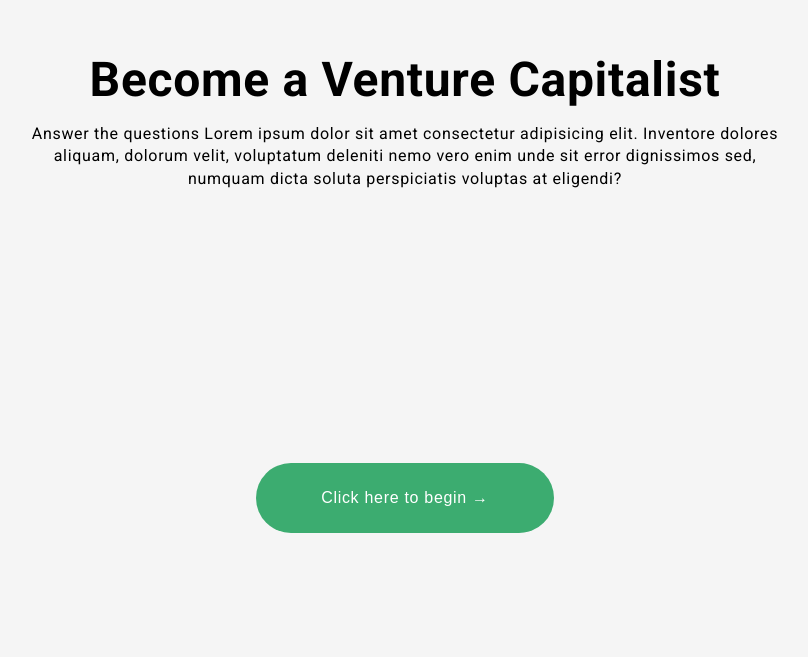
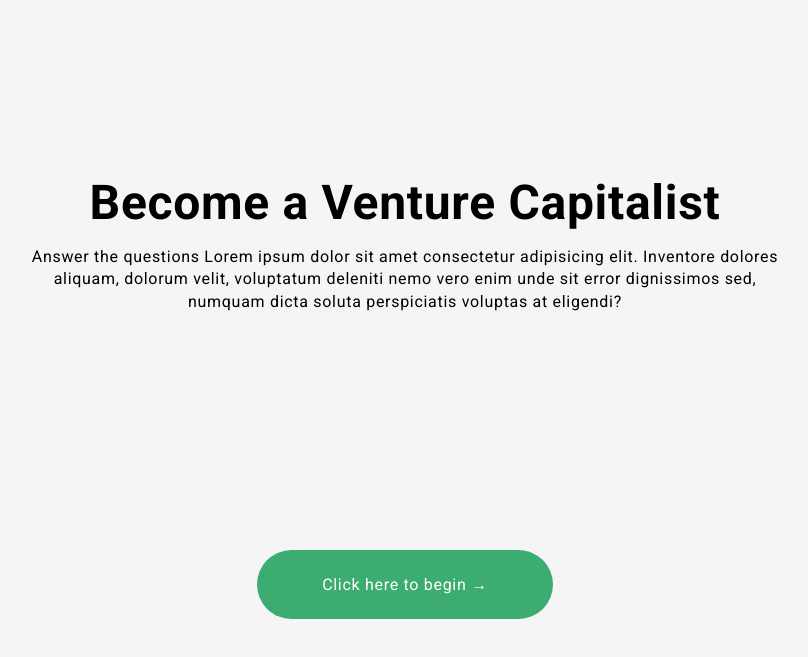
Before and after one commit to Gblack-Hub/quiz-app, a Vue app: page / in a window 1280 px wide. Shown: the part 123-780 px from the top of the page, without its empty margins (235-1043 px from the left). Built offline with nearby package versions, Linux system fonts and the light colour scheme.

Commit message:
minor restructure

```diff
--- a/src/assets/styles/index.css
+++ b/src/assets/styles/index.css
@@ -10,3 +10,35 @@ html, body {
     letter-spacing: 0.7px;
     line-height: 1.4;
 }
+
+.button {
+    background-color: var(--primary-color);
+    line-height: 1.5;
+    color: #ffffff;
+    letter-spacing: 0.7px;
+    text-align: center;
+    text-decoration: none;
+    vertical-align: middle;
+    cursor: pointer;
+    -webkit-user-select: none;
+    -moz-user-select: none;
+    -ms-user-select: none;
+    user-select: none;
+    border: 1px solid transparent;
+    border-radius: 50px;
+    font-size: 1rem;
+    padding: 0.5rem 2rem;
+    margin: 15px 0px;
+    transition: 0.5s;
+}
+
+.button:hover {
+    background-color: var(--secondary-color);
+    transition: 0.5s;
+    color: #000;
+}
+
+.button:focus {
+    box-shadow: 0 0 0 0.25rem rgb(13 110 253 / 25%);
+    outline: none;
+}
--- a/src/components/homepage/BeginButton.vue
+++ /dev/null
@@ -1,50 +0,0 @@
-<template>
-    <div id="begin-button-main">
-        <button @click="goToQuestionsPage">Click here to begin &rarr;</button>
-    </div>
-</template>
-<script>
-export default {
-    name: "BeginButton",
-    methods: {
-        goToQuestionsPage() {
-            this.$router.push("/questions");
-        }
-    }
-}
-</script>
-<style scoped>
-    #begin-button-main {
-        margin: auto;
-    }
-    button {
-        background-color: var(--primary-color);
-        line-height: 1.5;
-        color: #ffffff;
-        letter-spacing: 0.7px;
-        text-align: center;
-        text-decoration: none;
-        vertical-align: middle;
-        cursor: pointer;
-        -webkit-user-select: none;
-        -moz-user-select: none;
-        -ms-user-select: none;
-        user-select: none;
-        border: 1px solid transparent;
-        border-radius: 50px;
-        padding: 1.375rem 4rem;
-        font-size: 1rem;
-        margin: 15px 0px;
-        transition: 0.5s;
-    }
-    button:hover {
-        background-color: var(--secondary-color);
-        transition: 0.5s;
-        color: #000;
-    }
-
-    button:focus {
-        box-shadow: 0 0 0 0.25rem rgb(13 110 253 / 25%);
-        outline: none;
-    }
-</style>
--- a/src/components/homepage/Hero.vue
+++ b/src/components/homepage/Hero.vue
@@ -3,17 +3,17 @@
         <transition name="fade" appear>
             <HeroText />
         </transition>
-        <BeginButton />
+        <div>
+            <router-link to="/questions" class="button">Click here to begin &rarr;</router-link>
+        </div>
     </div>
 </template>
 <script>
 import HeroText from './HeroText.vue'
-import BeginButton from './BeginButton.vue'
 
 export default {
     name: 'HeroComponent',
     components: {
-        BeginButton,
         HeroText
     }
 }
@@ -21,11 +21,12 @@ export default {
 <style scoped>
     #hero-main {
         width: 90%;
-        height: 100%;
+        height: 90%;
         margin: auto;
         display: flex;
         flex-direction: column;
         align-content: space-between;
+        align-items: center;
     }
 
     .fade-enter-from {
@@ -40,6 +41,11 @@ export default {
         transition: all 1.5s ease;
     }
 
+    .button {
+        display: inline;
+        padding: 1.475rem 4rem;
+    }
+
     @media screen and (min-width: 576px){
         #hero-main {
             width: 60%;
--- a/src/pages/homepage/HomePage.vue
+++ b/src/pages/homepage/HomePage.vue
@@ -1,7 +1,7 @@
 <template>
-  <section>
+  <div id="homepage-main">
       <Hero />
-  </section>
+  </div>
 </template>
 
 <script>
@@ -16,7 +16,7 @@ export default {
 </script>
 
 <style scoped>
-  section {
+  #homepage-main {
     height: 100vh;
   }
 </style>
--- a/src/pages/questions/QuestionsPage.vue
+++ b/src/pages/questions/QuestionsPage.vue
@@ -1,11 +1,11 @@
 <template>
     <div id="questions-page-main">
-        <h2 class="questions-page-title">Answer the questions below</h2>
+        <h2 class="questions-page-title">Answer the following questions</h2>
         <div v-for="(question, index) in questions" :key="index">
             <SingleQuestion :question="question" />
         </div>
         <div class="submit-button-container">
-            <button @click="submitAnswers">Submit</button>
+            <button class="button" @click="submitAnswers">Submit</button>
         </div>
     </div>
 </template>
@@ -31,7 +31,8 @@ export default {
 </script>
 <style scoped>
     #questions-page-main {
-        margin: 1rem;
+        width: 90%;
+        margin: auto;
     }
     .questions-page-title {
         text-align: center;
@@ -39,35 +40,10 @@ export default {
     .submit-button-container {
         text-align: right;
     }
-    button {
-        background-color: var(--primary-color);
-        line-height: 1.5;
-        color: #ffffff;
-        letter-spacing: 0.7px;
-        text-align: center;
-        text-decoration: none;
-        vertical-align: middle;
-        cursor: pointer;
-        -webkit-user-select: none;
-        -moz-user-select: none;
-        -ms-user-select: none;
-        user-select: none;
-        border: 1px solid transparent;
-        border-radius: 50px;
-        padding: 1.375rem 4rem;
-        font-size: 1rem;
-        margin: 15px 0px;
-        transition: 0.5s;
-    }
-    button:hover {
-        background-color: var(--secondary-color);
-        transition: 0.5s;
-        color: #000;
-    }
 
     @media only screen and (min-width: 576px){
         #questions-page-main {
-            margin: 1.9rem;
+            width: 80%;
         }
     }
 </style>
--- a/src/pages/result/ResultPage.vue
+++ b/src/pages/result/ResultPage.vue
@@ -2,9 +2,10 @@
     <div id="result-page-main">
         <div class="result-information-container">
             <div>Your answers were submitted successfully!</div>
-            <h1>You scored <span class="score-text">{{ calculatePercentage(getCorrectAnswers.length, questions.length) }}%</span></h1>
+            <h1>You scored <span class="score">{{ calculatePercentage(getCorrectAnswers.length, questions.length) }}%</span></h1>
             <small>You got <span class="font-bold">{{getCorrectAnswers.length}}</span> out of <span class="font-bold">{{questions.length}}</span> question{{questions.length > 0 ? 's' : ''}} right.</small>
         </div>
+        <router-link to="/" class="button">Finish</router-link>
     </div>
 </template>
 <script>
@@ -31,15 +32,17 @@ export default {
         margin: auto;
         display: flex;
         justify-content: center;
+        flex-direction: column;
         align-items: center;
     }
     .result-information-container {
         text-align: center;
+        margin-bottom: 70px;
     }
     .result-information-container > p {
         font-size: 1.4rem;
     }
-    .score-text {
+    .score {
         font-weight: bold;
         color: var(--primary-color);
     }
--- a/src/store/index.js
+++ b/src/store/index.js
@@ -5,7 +5,8 @@ import { questions } from "../utils/questions.json";
 export default createStore({
   state: {
     questions: questions,
-    selectedAnswers: []
+    selectedAnswers: [],
+    unansweredQuestions: []
   },
   getters: {
     getCorrectAnswers: state => state.selectedAnswers.filter((item) => item.correctAnswerId === item.answerId),
@@ -29,8 +30,19 @@ export default createStore({
         function handleUnansweredQuestions(){
           console.log(selectedAnswers);
         }
+        let un = [];
 
         if(selectedAnswers.length < questions.length) {
+            questions.forEach(function(question) {
+              selectedAnswers.forEach(function(selected){
+                console.log(question.id, selected.questionId)
+                // if(question.id !== selected.questionId){
+                //   un.push(question.id);
+                // }
+              })
+            });
+
+            console.log(un);
             console.log("less than original length");
             handleUnansweredQuestions();
             return;
```
